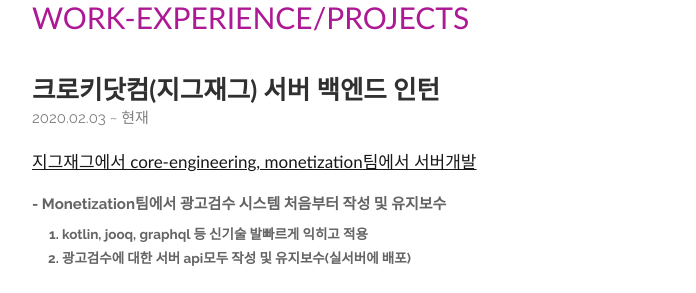
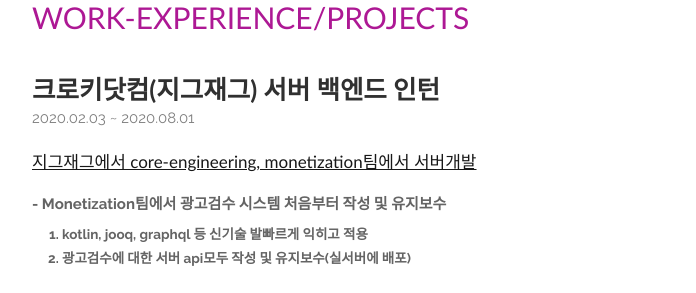
Before and after one commit to kimjungmin-developer/resume, a Jekyll site: the page built from index.html, in a window 1280 px wide and 900 px high, scrolled down 604 px. Shown: the part 151-444 px from the top of the window, without its empty margins (328-1024 px from the left). Built offline with Jekyll 4.4.1, drawn with Linux system fonts in a browser that asks for light colours; nearby versions of some CDN libraries; the list of posts is cut into pages by our own code.

Commit message:
날짜 수정

```diff
--- a/_includes/projects.html
+++ b/_includes/projects.html
@@ -3,7 +3,7 @@
     <article>
         <header>
             <h1>크로키닷컴(지그재그) 서버 백엔드 인턴</h1>
-            <span><time>2020.02.03 ~ 현재 </time></span><br/>
+            <span><time>2020.02.03 ~ 2020.08.01 </time></span><br/>
         </header>
         <p><br/>
             <h5><u>지그재그에서 core-engineering, monetization팀에서 서버개발</u></h5><br/>
```
